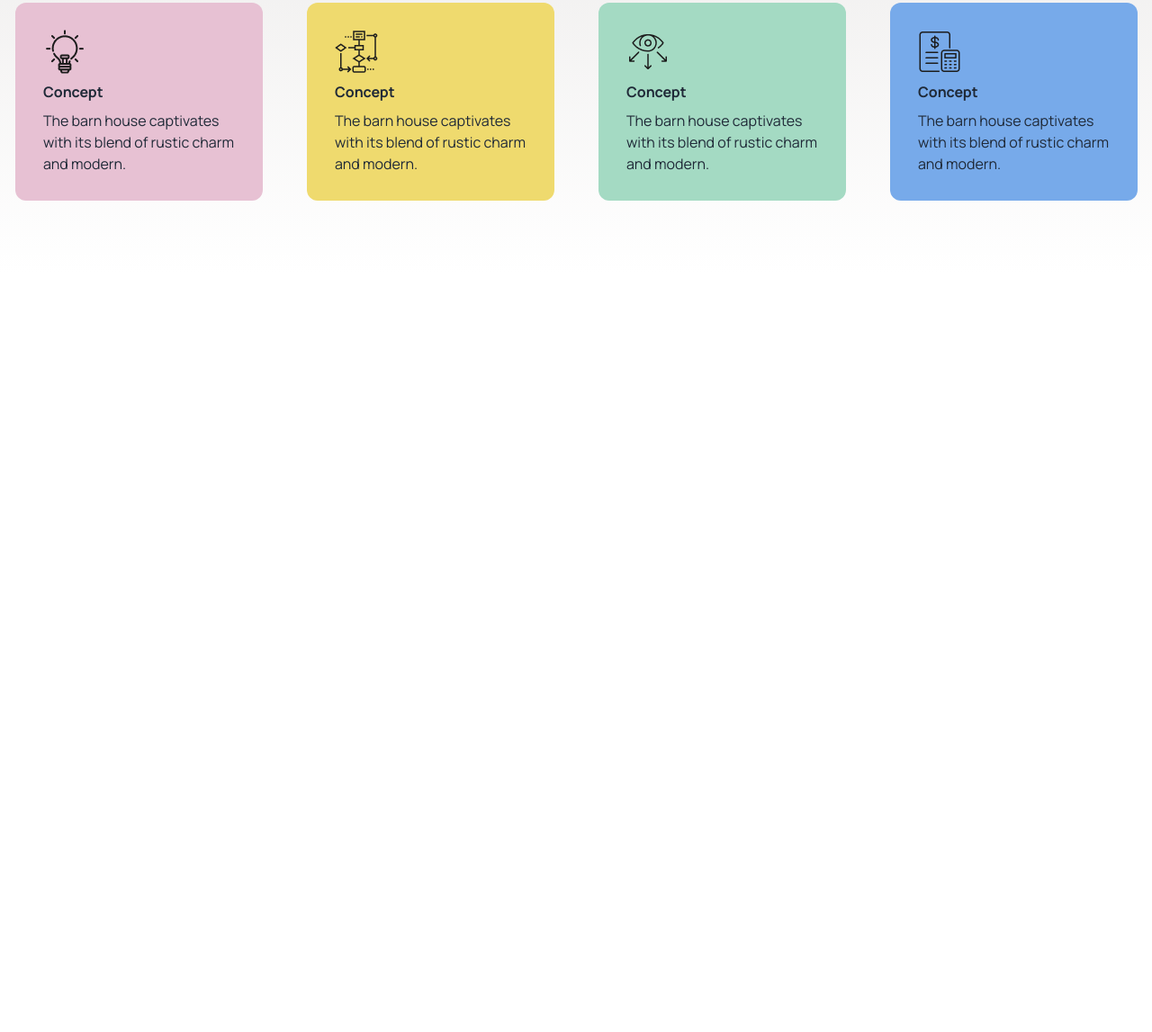
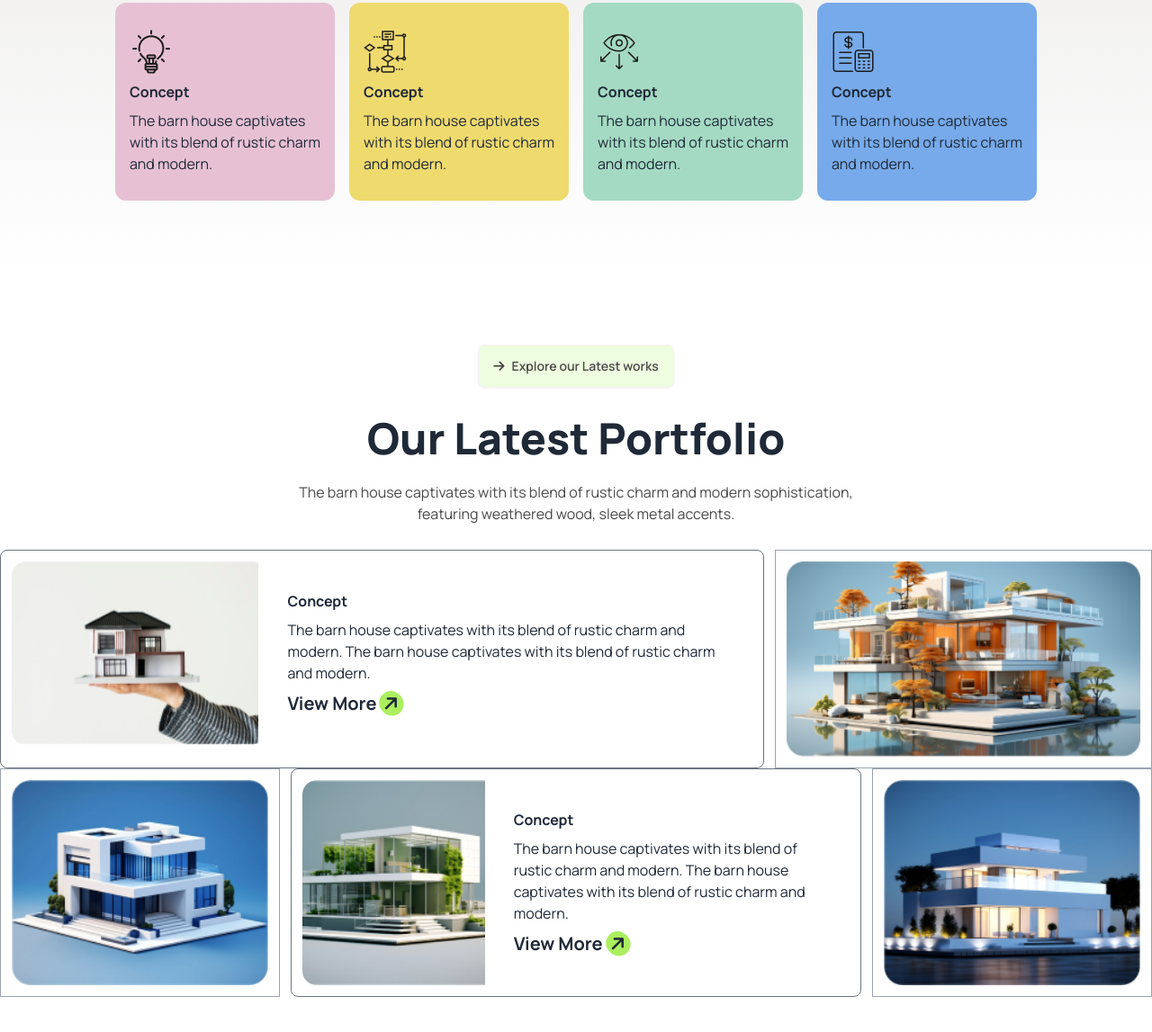
Before and after one commit to MonyeemTAMZID/a-3-b10, a plain HTML site: page index.html in a window 1280 px wide. Shown: the part 1799-2946 px from the top of the page at 90% size. Before the commit the page ends 2102 px from the top, so only its background shows below. Drawn offline with nearby package versions, Linux system fonts and the light colour scheme.

Commit message:
finished one challenge

```diff
--- a/index.html
+++ b/index.html
@@ -241,8 +241,10 @@
               featuring weathered wood, sleek metal accents.
             </p>
           </div>
-          <!-- card container -->
-          <div class="grid grid-cols-1 lg:grid-cols-4 gap-4">
+          <!-- card container" -->
+          <div
+            class="grid grid-cols-1 lg:grid-cols-4 gap-4 mx-auto max-w-screen-lg"
+          >
             <!-- card-1 -->
             <div
               class="rounded-xl bg-[#E7C1D3] w-full max-w-[275px] h-[220px] flex justify-center items-center mx-auto"
@@ -304,7 +306,109 @@
       </section>
 
       <!-- third part  -->
-      <section></section>
+      <section class="py-20 overflow-hidden">
+        <div class="container mx-auto">
+          <!-- text section -->
+          <div class="text-center space-y-4 lg:space-y-6 mb-7">
+            <!-- button -->
+            <div class="flex justify-center">
+              <button class="btn bg-[#ABEF5F33] mb-2 text-[#494949]">
+                <i class="fa-solid fa-arrow-right"></i>Explore our Latest works
+              </button>
+            </div>
+            <!-- text part -->
+            <h2 class="font-extrabold text-4xl md:text-5xl">
+              Our Latest Portfolio
+            </h2>
+            <p class="text-[#494949]">
+              The barn house captivates with its blend of rustic charm and
+              modern sophistication, <br />
+              featuring weathered wood, sleek metal accents.
+            </p>
+          </div>
+          <!-- card container -->
+          <div>
+            <!-- row-1 -->
+            <div class="grid grid-cols-1 lg:grid-cols-3 gap-3">
+              <!-- card-1 -->
+              <div
+                class="lg:col-span-2 border border-gray-500 rounded-lg lg:p-3 p-2"
+              >
+                <div class="card lg:card-side lg:grid grid-cols-3">
+                  <figure>
+                    <img
+                      class="w-full h-full"
+                      src="assets/img1.png"
+                      alt="Album"
+                    />
+                  </figure>
+                  <div class="card-body col-span-2">
+                    <h4 class="font-bold">Concept</h4>
+                    <p>
+                      The barn house captivates with its blend of rustic charm
+                      and modern. The barn house captivates with its blend of
+                      rustic charm and modern.
+                    </p>
+                    <div class="card-actions">
+                      <button class="text-xl font-bold">
+                        View More
+                        <i
+                          class="fa-solid fa-arrow-right -rotate-45 bg-nav-button rounded-full py-1 px-1"
+                        ></i>
+                      </button>
+                    </div>
+                  </div>
+                </div>
+              </div>
+              <!-- card-2 -->
+              <div class="lg:p-3 p-2 border border-gray-400">
+                <img class="w-full h-full" src="assets/img2.png" alt="" />
+              </div>
+            </div>
+            <!-- row-2 -->
+            <div class="grid grid-cols-1 lg:grid-cols-4 gap-3">
+              <!-- card-1 -->
+              <div class="lg:p-3 p-2 border border-gray-400">
+                <img class="w-full h-full" src="assets/img3.png" alt="" />
+              </div>
+              <!-- card-2 -->
+              <div
+                class="lg:col-span-2 border border-gray-500 rounded-lg lg:p-3 p-2"
+              >
+                <div class="card lg:card-side lg:grid grid-cols-3">
+                  <figure>
+                    <img
+                      class="w-full h-full"
+                      src="assets/img4.png"
+                      alt="Album"
+                    />
+                  </figure>
+                  <div class="card-body col-span-2">
+                    <h4 class="font-bold">Concept</h4>
+                    <p>
+                      The barn house captivates with its blend of rustic charm
+                      and modern. The barn house captivates with its blend of
+                      rustic charm and modern.
+                    </p>
+                    <div class="card-actions">
+                      <button class="text-xl font-bold">
+                        View More
+                        <i
+                          class="fa-solid fa-arrow-right -rotate-45 bg-nav-button rounded-full py-1 px-1"
+                        ></i>
+                      </button>
+                    </div>
+                  </div>
+                </div>
+              </div>
+              <!-- card-3 -->
+              <div class="lg:p-3 p-2 border border-gray-400">
+                <img class="w-full h-full" src="assets/img5.png" alt="" />
+              </div>
+            </div>
+          </div>
+        </div>
+      </section>
     </main>
 
     <!-- footer section -->
```
